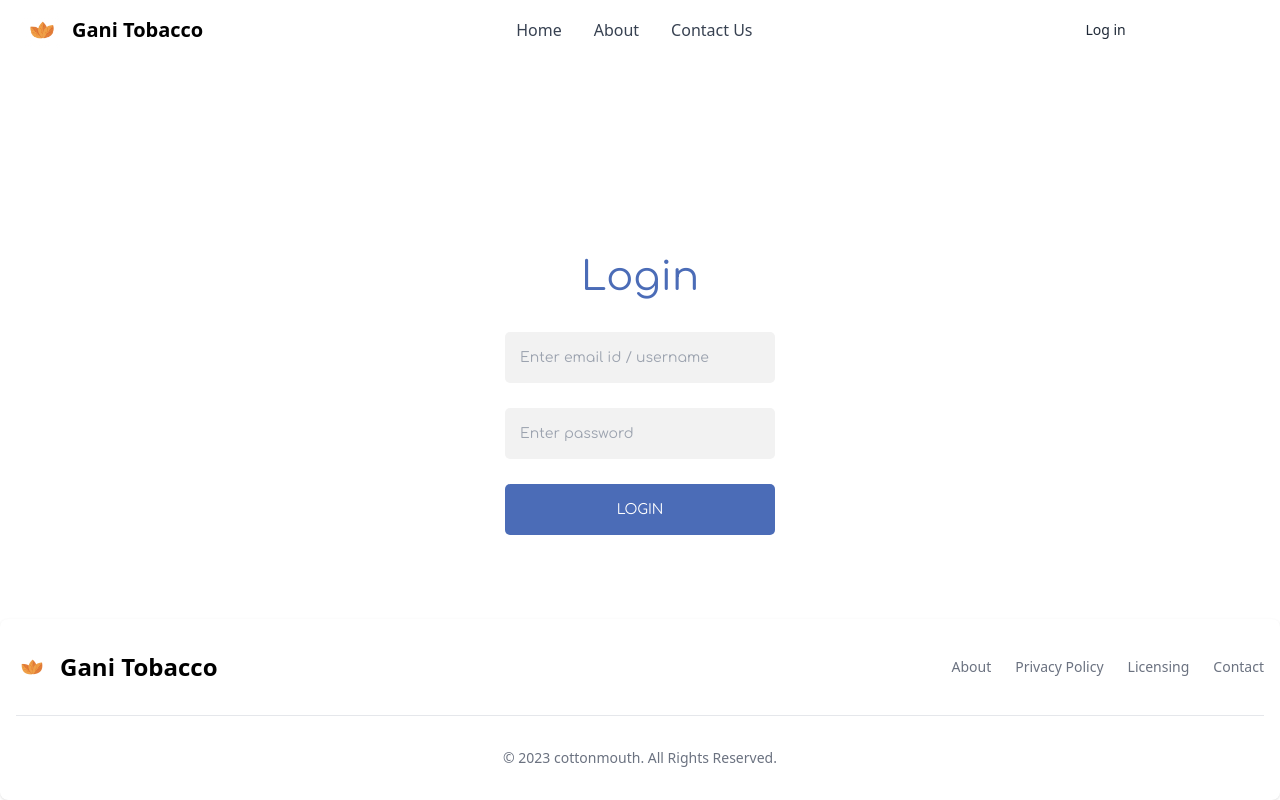
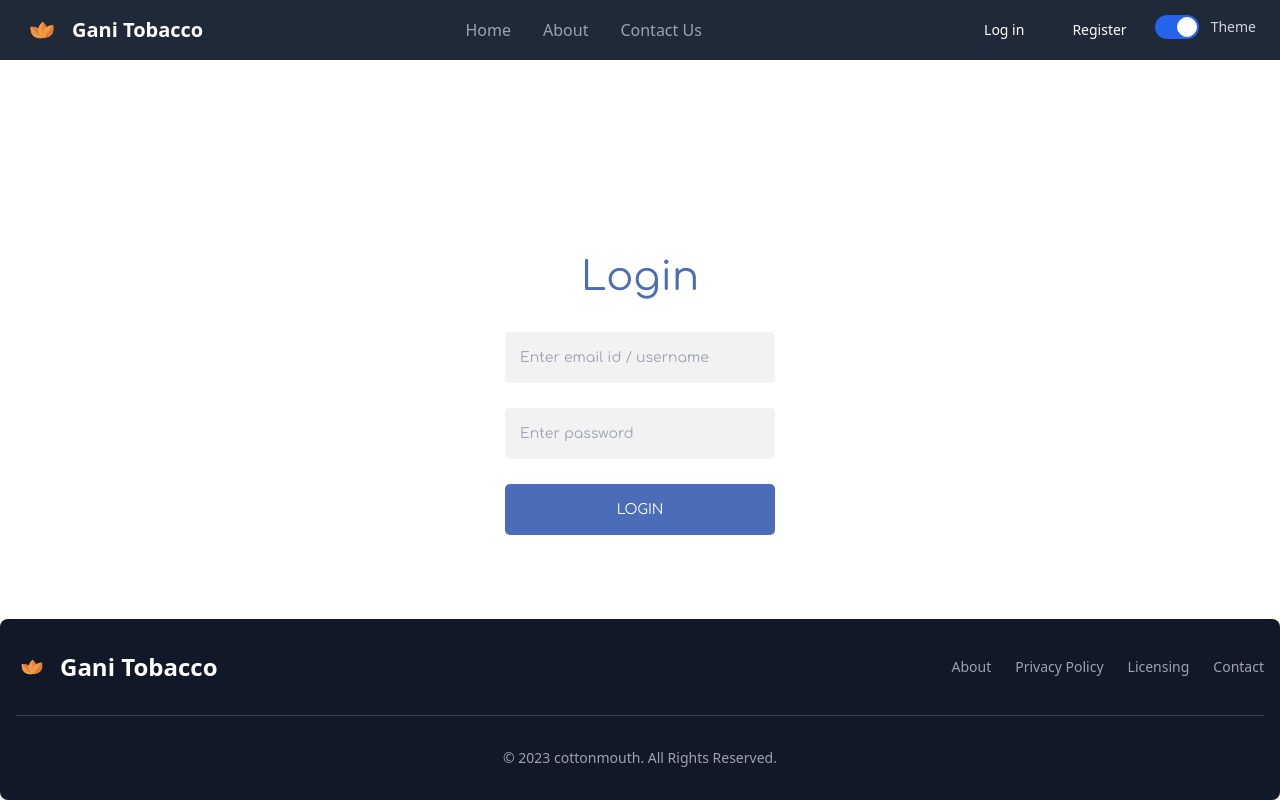
Before and after one commit to mirajhad/GaniTobacco.WEB, a React (Create React App) app: page /login in a window 1280 px wide. Built offline with nearby package versions, Linux system fonts and the light colour scheme.

Commit message:
dark mode impl

```diff
--- a/src/App.js
+++ b/src/App.js
@@ -1,12 +1,26 @@
-import React from 'react'
-import { RouterProvider } from 'react-router-dom';
-import routes from './routes';
+import React, { useEffect, useState } from "react";
+import { RouterProvider } from "react-router-dom";
+import routes from "./routes";
+import { ThemeProvider } from "./context/theme.js";
 const App = () => {
+  const [themeMode, setThemeMode] = useState("dark");
+  const lightTheme = () => {
+    setThemeMode("light");
+  };
+  const darkTheme = () => {
+    setThemeMode("dark");
+  };
+
+  useEffect(()=>{
+    document.querySelector('html').classList.remove("light","dark");
+    document.querySelector('html').classList.add(themeMode)
+  },[themeMode])
+
   return (
-    <>
-    <RouterProvider router={routes}/>
-    </>
-  )
-}
+    <ThemeProvider value={{ themeMode, lightTheme, darkTheme }}>
+      <RouterProvider router={routes} />
+    </ThemeProvider>
+  );
+};
 
-export default App
+export default App;
--- a/src/components/Header/Header.js
+++ b/src/components/Header/Header.js
@@ -1,6 +1,7 @@
 import React from "react";
 import { Link, NavLink } from "react-router-dom";
 import logo from "../../assets/logo.png";
+import ThemeBtn from "../ThemeBtn/ThemeBtn";
 const Header = () => {
   return (
     <>
@@ -26,20 +27,11 @@ const Header = () => {
               </Link>
               <Link
                 to="/register"
-                className="text-white bg-primary-700 hover:bg-primary-800 focus:ring-4 focus:ring-primary-300 font-medium rounded-lg text-sm px-4 lg:px-5 py-2 lg:py-2.5 mr-2 dark:bg-primary-600 dark:hover:bg-primary-700 focus:outline-none dark:focus:ring-primary-800"
+                className="text-gray-800 dark:text-white hover:bg-gray-50 focus:ring-4 focus:ring-primary-300 font-medium rounded-lg text-sm px-4 lg:px-5 py-2 lg:py-2.5 mr-2 dark:bg-primary-600 dark:hover:bg-gray-700 focus:outline-none dark:focus:ring-primary-800"
               >
                 Register
               </Link>
-              <button
-                data-collapse-toggle="mobile-menu-2"
-                type="button"
-                className="inline-flex items-center p-2 ml-1 text-sm text-gray-500 rounded-lg lg:hidden hover:bg-gray-100 focus:outline-none focus:ring-2 focus:ring-gray-200 dark:text-gray-400 dark:hover:bg-gray-700 dark:focus:ring-gray-600"
-                aria-controls="mobile-menu-2"
-                aria-expanded="false"
-              >
-                <span className="sr-only">Open main menu</span>
-
-              </button>
+             <ThemeBtn/>
             </div>
             <div
               className="hidden justify-between items-center w-full lg:flex lg:w-auto lg:order-1"
--- a/src/components/Register/Register.js
+++ b/src/components/Register/Register.js
@@ -19,7 +19,7 @@ const schema = Yup.object().shape({
 
 const Register = () => {
 
-   const [formData, setFormData] = useState();
+
   const dispatch = useDispatch();
 
   return (
@@ -30,7 +30,7 @@ const Register = () => {
         onSubmit={(values) => {
 
           dispatch(register(values));
-          setFormData('');
+
           alert("You have successfully registered")
         }}
       >
--- /dev/null
+++ b/src/components/ThemeBtn/ThemeBtn.js
@@ -0,0 +1,34 @@
+import React from "react";
+import useTheme from "../../context/theme";
+
+const ThemeBtn = () => {
+
+  const {themeMode, lightTheme, darkTheme} = useTheme();
+
+
+  const onChangeBtn=(e)=>{
+    const darkModeStatus = e.currentTarget.checked;
+    if(darkModeStatus){
+      darkTheme()
+    }else{
+      lightTheme()
+    }
+  }
+
+  return (
+    <div>
+      <label class="relative inline-flex items-center cursor-pointer">
+        <input type="checkbox" value="" class="sr-only peer"
+        onChange={onChangeBtn}
+        checked={themeMode==="dark"}
+        />
+        <div class="w-11 h-6 bg-gray-200 peer-focus:outline-none peer-focus:ring-4 peer-focus:ring-blue-300 dark:peer-focus:ring-blue-800 rounded-full peer dark:bg-gray-700 peer-checked:after:translate-x-full rtl:peer-checked:after:-translate-x-full peer-checked:after:border-white after:content-[''] after:absolute after:top-[2px] after:start-[2px] after:bg-white after:border-gray-300 after:border after:rounded-full after:h-5 after:w-5 after:transition-all dark:border-gray-600 peer-checked:bg-blue-600"></div>
+        <span class="ms-3 text-sm font-medium text-gray-900 dark:text-gray-300">
+          Theme
+        </span>
+      </label>
+    </div>
+  );
+};
+
+export default ThemeBtn;
--- /dev/null
+++ b/src/context/theme.js
@@ -0,0 +1,13 @@
+import {createContext, useContext} from 'react';
+
+export const ThemeContext = createContext({
+    themeMode:"light",
+    darkTheme:()=>{},
+    lightTheme:()=>{}
+})
+
+export const ThemeProvider = ThemeContext.Provider
+
+export default function useTheme(){
+    return useContext(ThemeContext);
+}
--- a/tailwind.config.js
+++ b/tailwind.config.js
@@ -3,6 +3,7 @@ module.exports = {
   content: [
     "./src/**/*.{js,jsx,ts,tsx}",
   ],
+  darkMode:"class",
   theme: {
     extend: {},
   },
```
